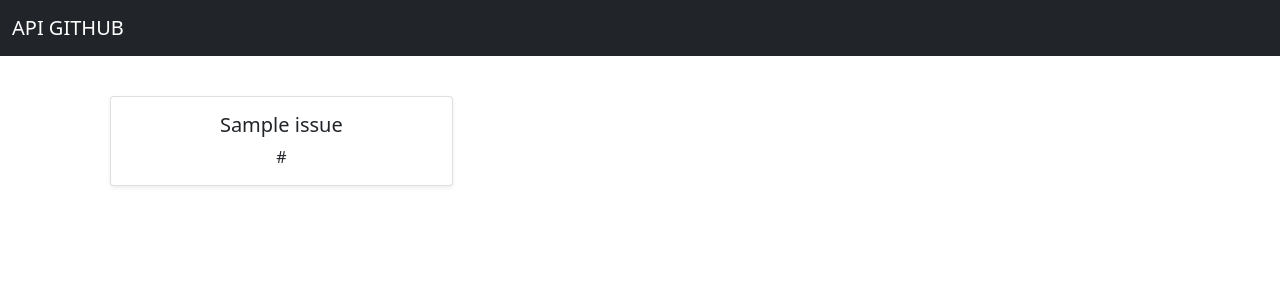
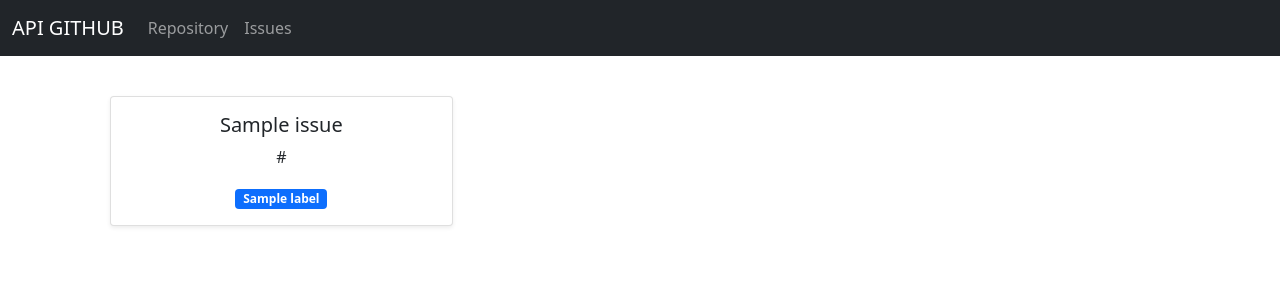
Before and after one commit to Grezor/Dashboard-API, a Symfony app: template templates/home/issue.html.twig in a window 1280 px wide. Shown: the top 300 px of the page. Run offline with Twig, Linux system fonts and the light colour scheme; the template is opened without the code that fills it: most values are stand-ins (such as "Sample title", 1, 10 or a date in 2020); some libraries are stand-ins or nearby versions.

Commit message:
continue the issues pages

```diff
--- a/templates/base.html.twig
+++ b/templates/base.html.twig
@@ -21,6 +21,16 @@
 				<button class="navbar-toggler" type="button" data-bs-toggle="collapse" data-bs-target="#navbarsExampleDefault" aria-controls="navbarsExampleDefault" aria-expanded="false" aria-label="Toggle navigation">
 					<span class="navbar-toggler-icon"></span>
 				</button>
+				<div class="collapse navbar-collapse" id="navbarsExampleDefault">
+					<ul class="navbar-nav me-auto mb-2 mb-md-0">
+						<li class="nav-item active">
+							<a class="nav-link" aria-current="page" href="{{ path('home') }}">Repository</a>
+						</li>
+						<li class="nav-item">
+							<a class="nav-link" href="{{ path('issues') }}">Issues</a>
+						</li>
+					</ul>
+				</div>
 
 			</div>
 		</nav>
--- a/templates/home/issue.html.twig
+++ b/templates/home/issue.html.twig
@@ -17,9 +17,12 @@
 					<div class="card-body">
 						<h5 class="card-title">{{ repo.title }}</h5>
 						<p class="card-text">{{ repo.repository_url }}</p>
-						</div>
+						{% for label in repo.labels %}
+							<span class="badge bg-primary float-right">{{ label.name }}</span>
+						{% endfor %}
 					</div>
 				</div>
+			</div>
     	{% endfor %}
 		</div>
 	</div>
```
Also changed, not shown: templates/home/index.html.twig (+22 -9 lines), src/Controller/StarController.php (added), templates/home/stars.html.twig (added).
